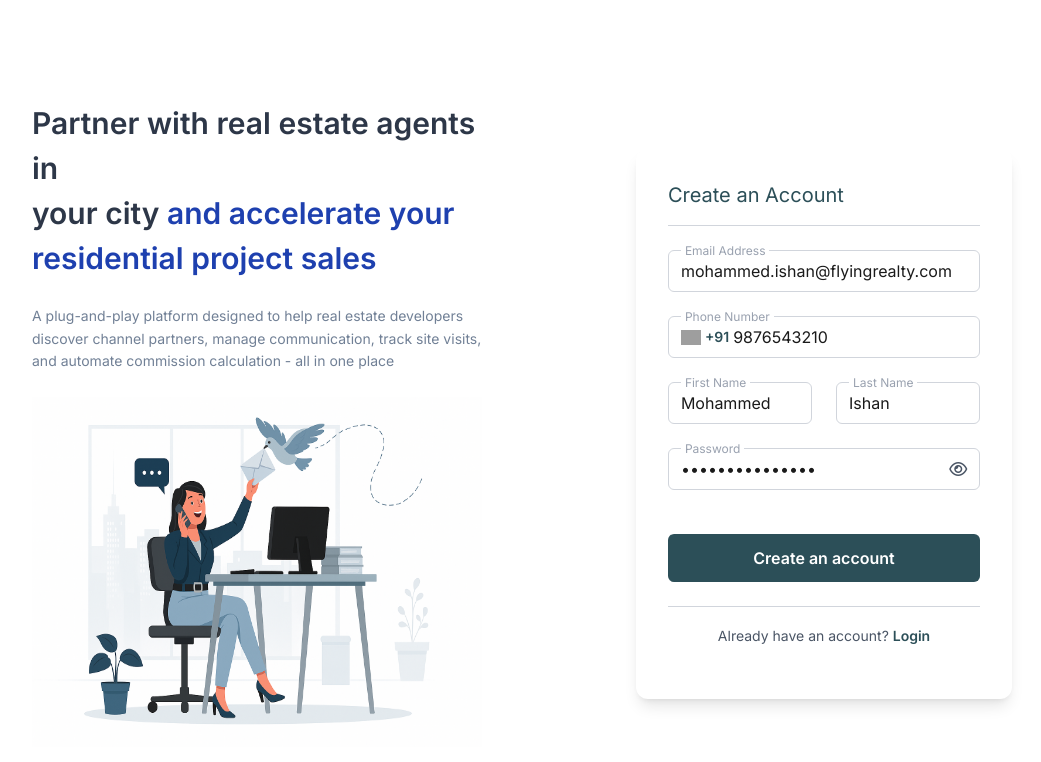
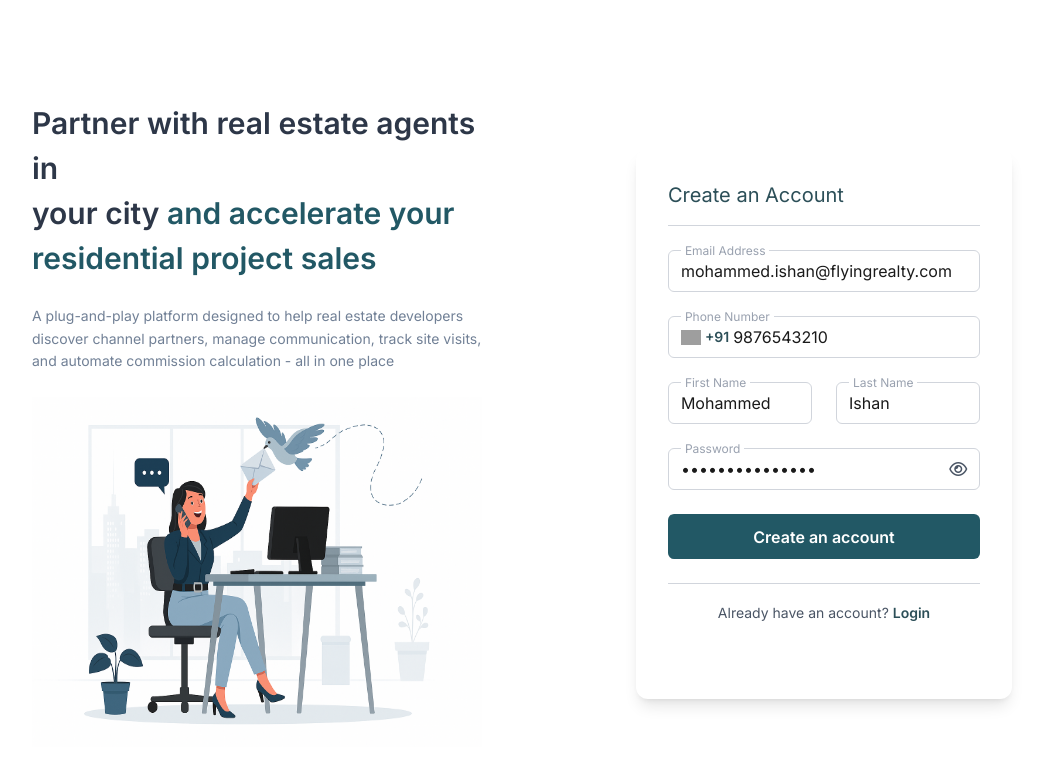
Before and after one commit to thunderavi/kabo-assigment-main-, a React (Vite) app: page / in a window 1280 px wide. Shown: the top 762 px of the page, without its empty margins (92-1133 px from the left). Built offline with nearby package versions, Linux system fonts and the light colour scheme; grey boxes are pictures that could not be loaded.

Commit message:
change in UI

```diff
--- a/src/components/FormSection.jsx
+++ b/src/components/FormSection.jsx
@@ -7,7 +7,9 @@ const FormSection = () => {
         className="max-w-sm w-full bg-white rounded-xl shadow-lg p-6 sm:p-8 text-[#2c4f58] h-[550px]"
         autoComplete="off"
       >
-        <h2 className="text-xl font-normal mb-4">Create an Account</h2>
+        <h2 className="text-xl font-normal mb-4 text-customTeal">
+          Create an Account
+        </h2>
         <hr className="border-t border-gray-300 mb-6" />
 
         {/* Email Address */}
@@ -140,7 +142,7 @@ const FormSection = () => {
         {/* Submit Button */}
         <button
           type="submit"
-          className="mt-5 w-full bg-[#2c4f58] text-white font-semibold rounded-md py-3 text-base hover:bg-[#24434c] transition-colors"
+          className="mt-5 w-full bg-[#225865] text-white font-semibold rounded-md text-base hover:bg-[#24434c] transition-colors h-[45px] flex items-center justify-center"
         >
           Create an account
         </button>
--- a/src/components/Home.css
+++ b/src/components/Home.css
@@ -44,7 +44,7 @@ body {
 }
 
 .highlighted-text {
-  color: #1e40af;
+  color: #225865;
   font-weight: 600;
   max-width: 400px;
 }
--- a/src/components/Home.jsx
+++ b/src/components/Home.jsx
@@ -11,12 +11,12 @@ const Home = () => {
           Partner with real estate agents in
           <br />
           your city{' '}
-          <span className="highlighted-text">
+          <span className="highlighted-text ">
             and accelerate your <br />
             residential project sales
           </span>
         </h1>
-        <p className="description">
+        <p className="description ">
           A plug-and-play platform designed to help real estate developers
           discover channel partners, manage communication, track site visits,
           and automate commission calculation - all in one place
```
